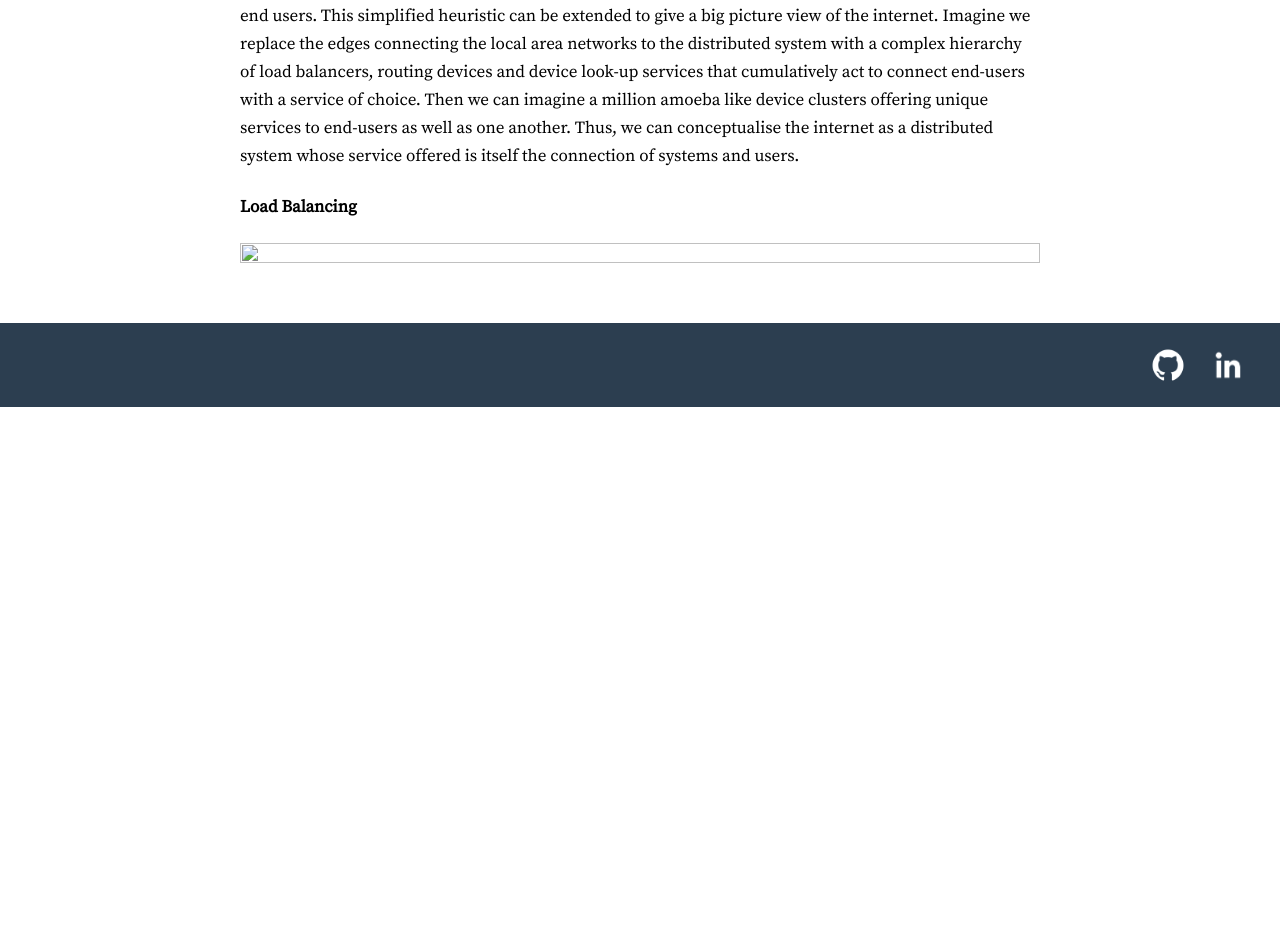
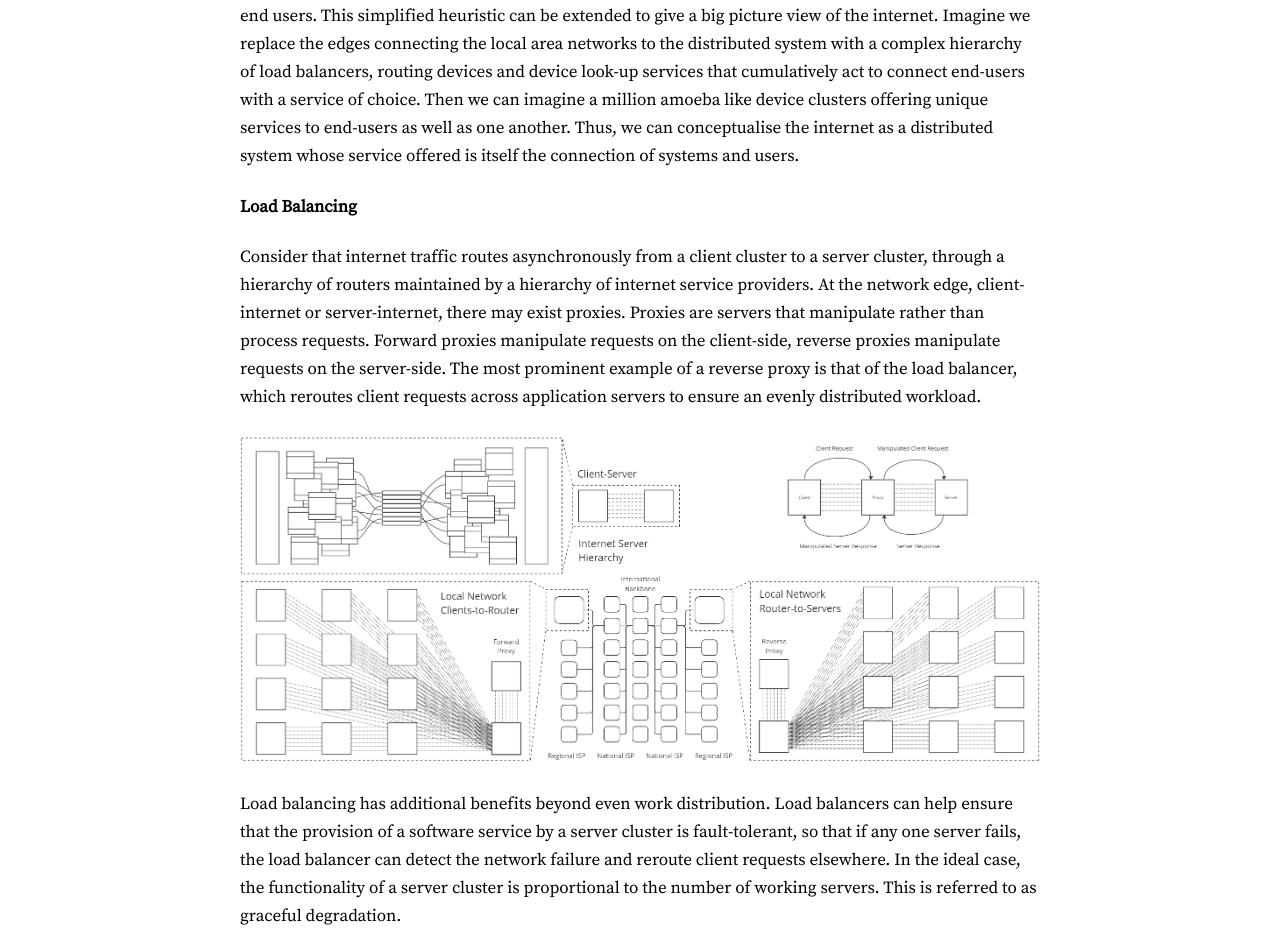
Before and after one commit to Rory-Mac/personal-website, a Jekyll site: the page built from High-Level Programming/Distributed Systems.markdown, in a window 1280 px wide and 1400 px high, scrolled down 895 px. Shown: the part 335-1280 px from the top of the window. Built offline with Jekyll 4.4.1, drawn with Linux system fonts in a browser that asks for light colours; before the commit the page ends 1637 px from its top, so only the background shows below that.

Commit message:
load balancing diagram + description

```diff
--- a/High-Level Programming/Distributed Systems.markdown
+++ b/High-Level Programming/Distributed Systems.markdown
@@ -21,10 +21,17 @@ look-up services that cumulatively act to connect end-users with a service of ch
 clusters offering unique services to end-users as well as one another. Thus, we can conceptualise the internet as a distributed system
 whose service offered is itself the connection of systems and users.</p>
 <h4>Load Balancing</h4>
+<p>Consider that internet traffic routes asynchronously from a client cluster to a server cluster, through a hierarchy of routers maintained
+by a hierarchy of internet service providers. At the network edge, client-internet or server-internet, there may exist proxies. Proxies
+are servers that manipulate rather than process requests. Forward proxies manipulate requests on the client-side, reverse proxies manipulate
+requests on the server-side. The most prominent example of a reverse proxy is that of the load balancer, which reroutes client requests
+across application servers to ensure an evenly distributed workload.</p>
 <p><img src="/Assets/images/load_balancing.png" width="100%" height="100%"></p>
-<p></p>
+<p>Load balancing has additional benefits beyond even work distribution. Load balancers can help ensure that the provision of a software
+service by a server cluster is fault-tolerant, so that if any one server fails, the load balancer can detect the network failure and
+reroute client requests elsewhere. In the ideal case, the functionality of a server cluster is proportional to the number of working
+servers. This is referred to as graceful degradation.</p>
 <!--
-articulate diagram
 what is a forward proxy, with examples
 what is a reverse proxy, with examples
 what is load balancing
```
Also changed, not shown: Assets/images/load_balancing.png (added).
